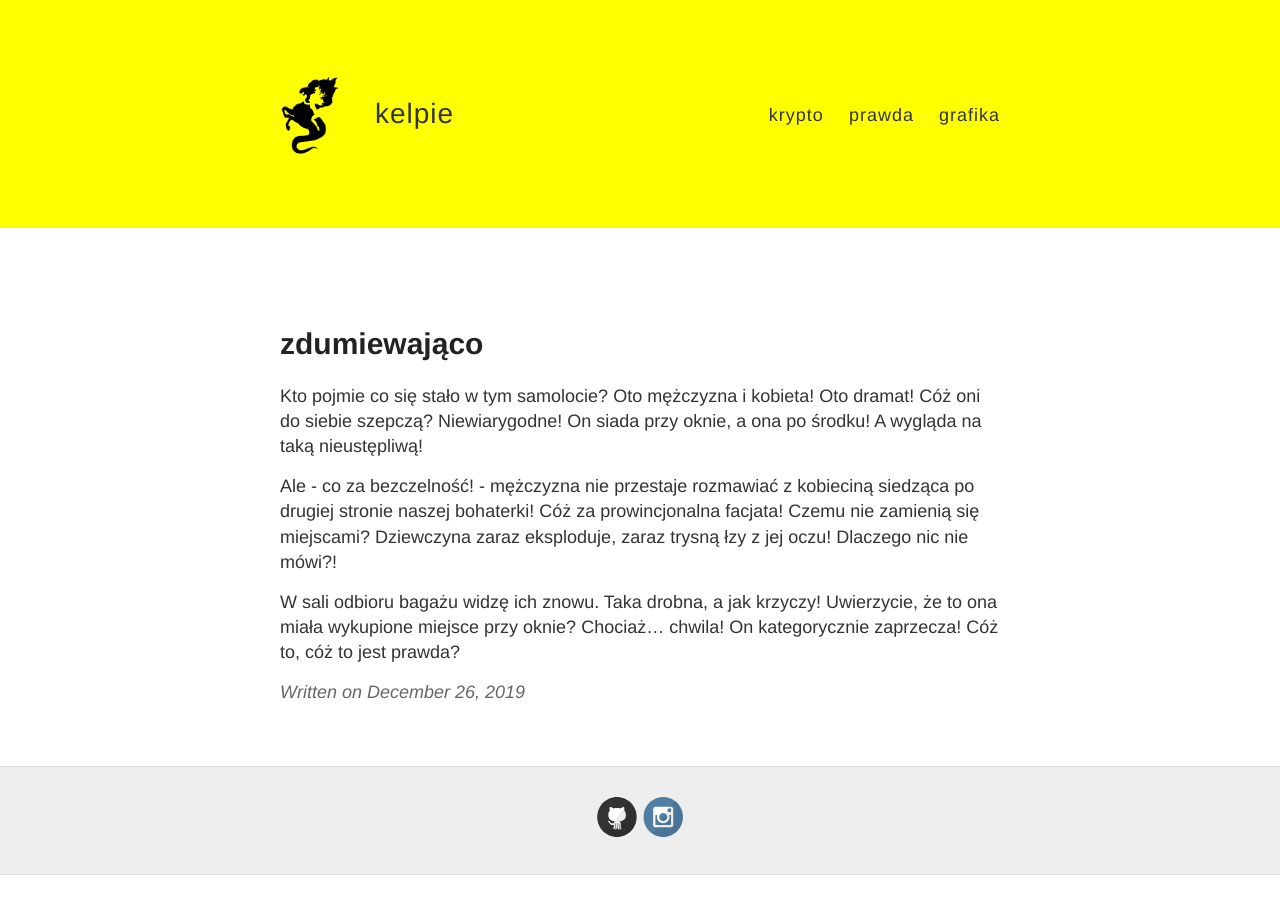
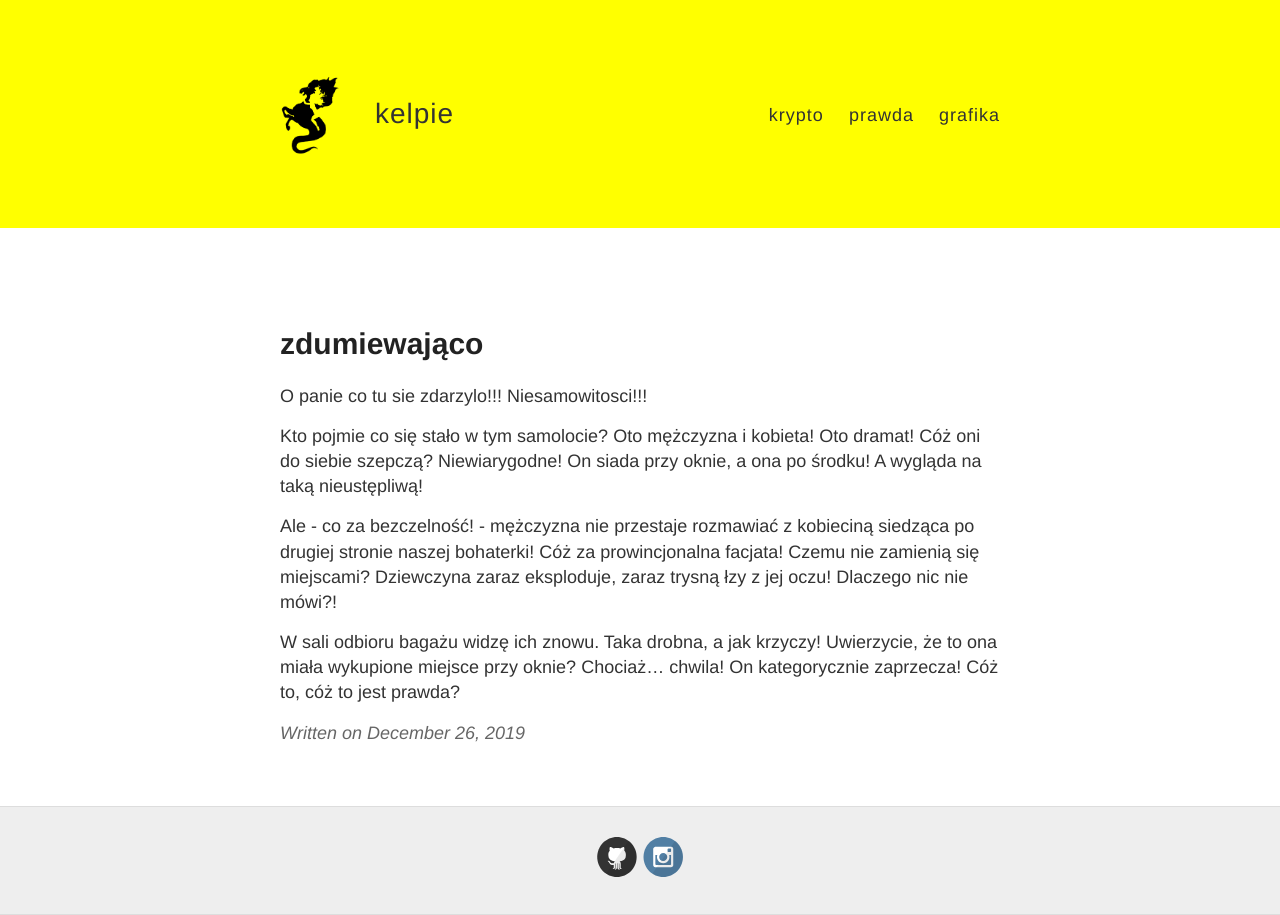
Before and after one commit to keIpie/keIpie.github.io, a Jekyll site: the page built from stylistyczne/_posts/2019-12-26-zdumiewająco.md, in a window 1280 px wide. Built offline with Jekyll 4.4.1, drawn with Linux system fonts in a browser that asks for light colours.

Commit message:
Update 2019-12-26-zdumiewająco.md

```diff
--- a/stylistyczne/_posts/2019-12-26-zdumiewająco.md
+++ b/stylistyczne/_posts/2019-12-26-zdumiewająco.md
@@ -2,6 +2,7 @@
 layout: post
 title: zdumiewająco
 ---
+O panie co tu sie zdarzylo!!! Niesamowitosci!!!
 
 Kto pojmie co się stało w tym samolocie? Oto mężczyzna i kobieta! Oto dramat!
 Cóż oni do siebie szepczą? Niewiarygodne! On siada przy oknie, a ona po środku!
```
